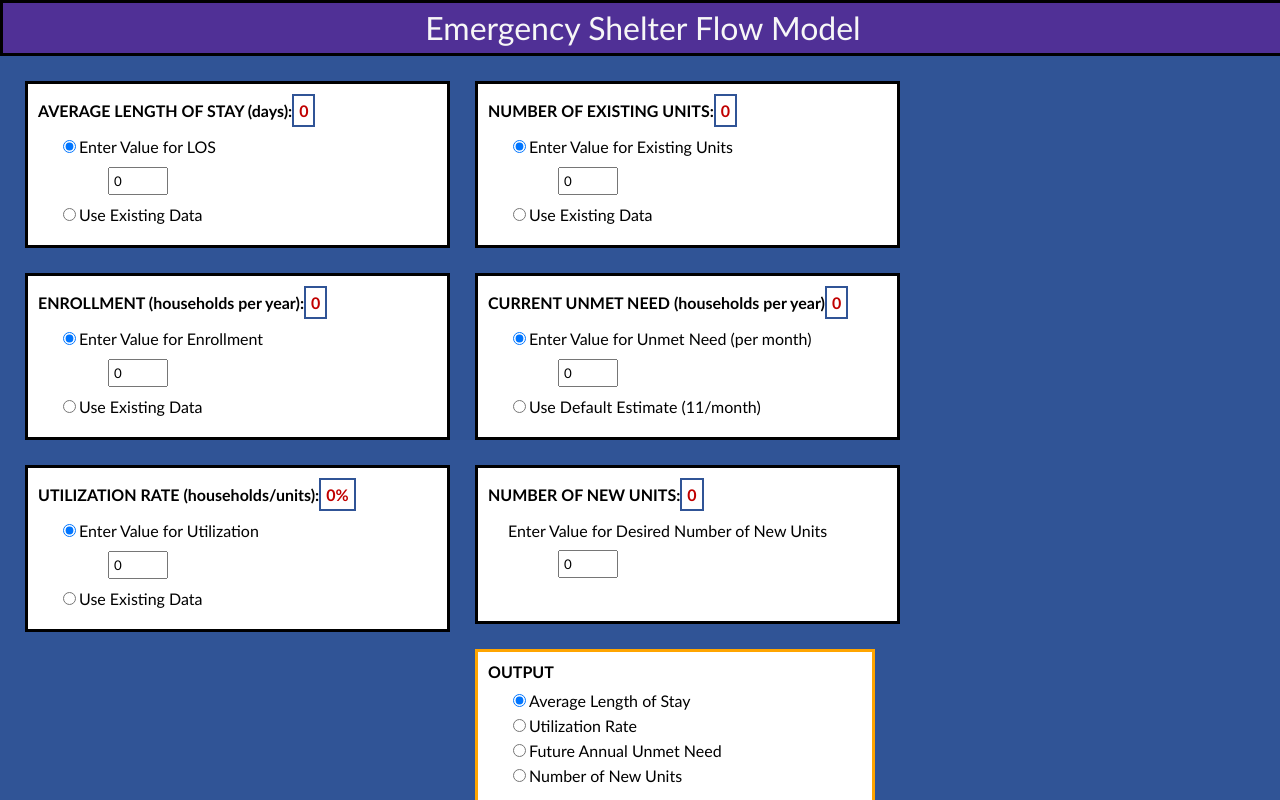
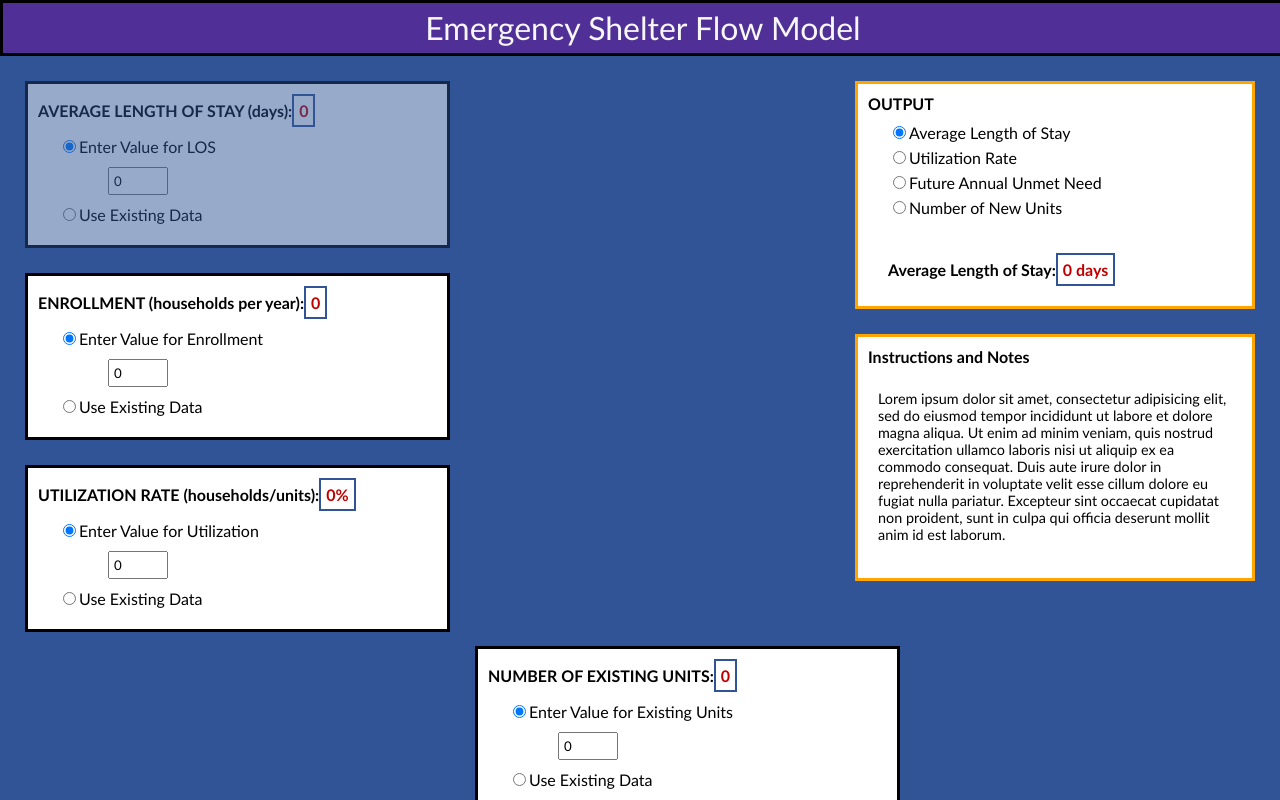
Before and after one commit to rachelrue/ShelterModel, an Angular app in the folder AngularCode/: page / in a window 1280 px wide. Shown: the top 800 px of the page. Built offline with nearby package versions, Linux system fonts and the light colour scheme.

Commit message:
adding grayed out boxes and right floating output box

```diff
--- a/AngularCode/src/app/inputs/inputs.component.css
+++ b/AngularCode/src/app/inputs/inputs.component.css
@@ -4,22 +4,28 @@
 
 .floatingBlockLeft{
     float: left;
-    margin-left: 25px;
 }
 
 .floatingBlockMiddle{
     float: left;
-    margin-left: 25px;
+    margin-right:25px;
 }
 
 .outputBlock{
-    float: left;
-    margin-left: 25px;
-    margin-bottom: 25px;
+    float: right;
+    margin-bottom: 40px;
+}
+
+.inputBlock{
+}
+
+.graybox{
+    opacity: .5;
+    pointer-events: none;
 }
 
 body{
-    max-width: 1325px ;
+    max-width: 1350px ;
     margin-left: auto ;
     margin-right: auto ;
 }
@@ -101,6 +107,8 @@ ul {
 	border-color: #000000;
 	background-color: #FFFFFF;
 	margin-top: 25px;
+    margin-left: 25px;
+
 }
 
 .output{
@@ -110,7 +118,9 @@ ul {
     border-style: solid;
     border-color: #FFA500;
     background-color: #FFFFFF;
+    margin:0;
     margin-top: 25px;
+    margin-right: 25px;
 }
 
 .hidden {
--- a/AngularCode/src/app/inputs/inputs.component.html
+++ b/AngularCode/src/app/inputs/inputs.component.html
@@ -1,8 +1,80 @@
 <body>
+
+
+<!--Outputs -->
+<div class="outputBlock">
+<div class="output">
+	<h1>OUTPUT</h1>
+
+
+	<div class="outputChoice">
+		<span class="inLineStuff">
+			<input type="radio" name="output" value="Average Length of Stay:"
+			[(ngModel)]="valueOutput" checked
+			(change)="calculateOutput()">
+		</span>
+		<span class="inLineStuff">
+			<h2>Average Length of Stay</h2>
+		</span>
+		<br>
+
+		<span class="inLineStuff">
+			<input type="radio" name="output" value="Utilization Rate:" [(ngModel)]="valueOutput" checked
+			(change)="calculateOutput()">
+		</span>
+		<span class="inLineStuff">
+			<h2>Utilization Rate</h2>
+		</span>
+		<br>
+
+		<span class="inLineStuff">
+			<input type="radio" name="output" value="Future Annual Unmet Need:"
+			[(ngModel)]="valueOutput" checked
+			(change)="calculateOutput()">
+		</span>
+		<span class="inLineStuff">
+			<h2>Future Annual Unmet Need</h2>
+		</span>
+		<br>
+
+		<span class="inLineStuff">
+			<input type="radio" name="output" value="Number of New Units:"
+			[(ngModel)]="valueOutput" checked
+			(change)="calculateOutput()">
+		</span>
+		<span class="inLineStuff">
+			<h2>Number of New Units</h2>
+		</span>
+		<br>
+
+		<span class="inLineStuff">
+			<h1>{{valueOutput}}</h1>
+		</span>
+		<span class="inLineStuff">
+			<h1 class="outputValue">{{output}}{{outputUnitsMarker}}</h1>
+		</span>
+
+
+	</div>
+</div>
+<div class="output">
+	<h1>Instructions and Notes</h1>
+	<p>Lorem ipsum dolor sit amet, consectetur adipisicing elit, sed do eiusmod
+	tempor incididunt ut labore et dolore magna aliqua. Ut enim ad minim veniam,
+	quis nostrud exercitation ullamco laboris nisi ut aliquip ex ea commodo
+	consequat. Duis aute irure dolor in reprehenderit in voluptate velit esse
+	cillum dolore eu fugiat nulla pariatur. Excepteur sint occaecat cupidatat non
+	proident, sunt in culpa qui officia deserunt mollit anim id est laborum.</p>
+</div>
+
+</div>
+
+
+<div class="inputBlock">
 
 <div class="floatingBlockLeft">
 <!--Average Length of Stay-->
-<div class="category">
+<div class="category" [class.graybox]="grayLOS()">
 	<span class="inLineStuff">
 	<h1>AVERAGE LENGTH OF STAY (days):</h1>
 	</span>
@@ -215,7 +287,7 @@
 </div>
 
 <!--Utilization Rate-->
-<div class="category">
+<div class="category" [class.graybox]="grayUtil()">
 	<span class="inLineStuff">
 	<h1>UTILIZATION RATE (households/units):</h1>
 	</span>
@@ -262,6 +334,7 @@
 	</div>
 </div>
 </div>
+
 
 <div class="floatingBlockMiddle">
 <!--Exisiting Units-->
@@ -314,7 +387,7 @@
 
 <!--Current Unmet Need-->
 
-<div class="category">
+<div class="category" [class.graybox]="grayUnmet()">
 	<span class="inLineStuff">
 	<h1>CURRENT UNMET NEED (households per year)</h1>
 	</span>
@@ -346,7 +419,7 @@
 
 <!--Number of New Units -->
 
-<div class="category">
+<div class="category" [class.graybox]="grayNew()">
 	<span class="inLineStuff">
 	<h1>NUMBER OF NEW UNITS:</h1>
 	</span>
@@ -367,74 +440,7 @@
 </div>
 
 
-<!--Outputs -->
-<div class="outputBlock">
-<div class="output">
-	<h1>OUTPUT</h1>
-
-
-	<div class="outputChoice">
-		<span class="inLineStuff">
-			<input type="radio" name="output" value="Average Length of Stay:"
-			[(ngModel)]="valueOutput" checked
-			(change)="calculateOutput()">
-		</span>
-		<span class="inLineStuff">
-			<h2>Average Length of Stay</h2>
-		</span>
-		<br>
-
-		<span class="inLineStuff">
-			<input type="radio" name="output" value="Utilization Rate:" [(ngModel)]="valueOutput" checked
-			(change)="calculateOutput()">
-		</span>
-		<span class="inLineStuff">
-			<h2>Utilization Rate</h2>
-		</span>
-		<br>
-
-		<span class="inLineStuff">
-			<input type="radio" name="output" value="Future Annual Unmet Need:"
-			[(ngModel)]="valueOutput" checked
-			(change)="calculateOutput()">
-		</span>
-		<span class="inLineStuff">
-			<h2>Future Annual Unmet Need</h2>
-		</span>
-		<br>
-
-		<span class="inLineStuff">
-			<input type="radio" name="output" value="Number of New Units:"
-			[(ngModel)]="valueOutput" checked
-			(change)="calculateOutput()">
-		</span>
-		<span class="inLineStuff">
-			<h2>Number of New Units</h2>
-		</span>
-		<br>
-
-		<span class="inLineStuff">
-			<h1>{{valueOutput}}</h1>
-		</span>
-		<span class="inLineStuff">
-			<h1 class="outputValue">{{output}}{{outputUnitsMarker}}</h1>
-		</span>
-
-
-	</div>
 </div>
-<div class="output">
-	<h1>Instructions and Notes</h1>
-	<p>Lorem ipsum dolor sit amet, consectetur adipisicing elit, sed do eiusmod
-	tempor incididunt ut labore et dolore magna aliqua. Ut enim ad minim veniam,
-	quis nostrud exercitation ullamco laboris nisi ut aliquip ex ea commodo
-	consequat. Duis aute irure dolor in reprehenderit in voluptate velit esse
-	cillum dolore eu fugiat nulla pariatur. Excepteur sint occaecat cupidatat non
-	proident, sunt in culpa qui officia deserunt mollit anim id est laborum.</p>
-</div>
-
-</div>
-
 
 </body>
 
--- a/AngularCode/src/app/inputs/inputs.component.ts
+++ b/AngularCode/src/app/inputs/inputs.component.ts
@@ -360,6 +360,29 @@ export class InputsComponent implements OnInit {
 		}
 	}
 
+	isGrayLOS: boolean = false;
+	isGrayUtil: boolean = false;
+	isGrayUnmet: boolean = false;
+	isGrayNew: boolean = false;
+
+	//formatting rules used to gray out a box when its output is selected
+	grayLOS(){
+		return this.isGrayLOS;
+	}
+
+	grayUtil(){
+		return this.isGrayUtil;
+	}
+
+	grayUnmet(){
+		return this.isGrayUnmet;
+	}
+
+	grayNew(){
+		return this.isGrayNew;
+	}
+
+
 	/*
 	//
 	//
@@ -375,6 +398,10 @@ export class InputsComponent implements OnInit {
 	calculateOutput(){
 		if(this.valueOutput == "Average Length of Stay:"){
 			this.outputUnitsMarker = " days";
+			this.isGrayLOS = true;
+			this.isGrayUtil= false;
+			this.isGrayUnmet = false;
+			this.isGrayNew = false;
 			if((this.enroll+this.unmet)==0){
 				this.output = 0;
 			}else{
@@ -390,6 +417,10 @@ export class InputsComponent implements OnInit {
 			}
 		}else if(this.valueOutput == "Utilization Rate:"){
 			this.outputUnitsMarker = "%";
+			this.isGrayLOS = false;
+			this.isGrayUtil= true;
+			this.isGrayUnmet = false;
+			this.isGrayNew = false;
 			if((this.units+this.newUnits) == 0){
 				this.output = 0;
 			}else{
@@ -408,6 +439,10 @@ export class InputsComponent implements OnInit {
 			}
 		}else if(this.valueOutput == "Future Annual Unmet Need:"){
 			this.outputUnitsMarker = " households";
+			this.isGrayLOS = false;
+			this.isGrayUtil= false;
+			this.isGrayUnmet = true;
+			this.isGrayNew = false;
 			if(this.los==0){
 				this.output = 0;
 			}else{
@@ -424,6 +459,10 @@ export class InputsComponent implements OnInit {
 			}
 		}else if(this.valueOutput == "Number of New Units:"){
 			this.outputUnitsMarker = "";
+			this.isGrayLOS = false;
+			this.isGrayUtil= false;
+			this.isGrayUnmet = false;
+			this.isGrayNew = true;
 			if(this.utilization == 0){
 				this.output = 0;
 			}else{
```
Also changed, not shown: 1 other file (tests, documents, lock files or other folders).
